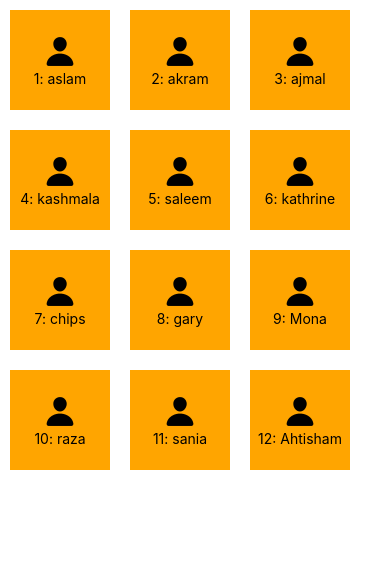
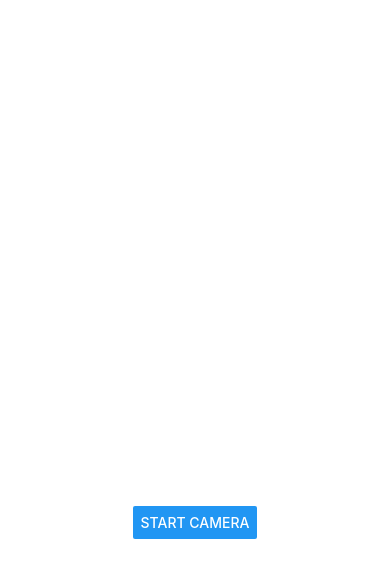
Before and after one commit to rizwanatta/waterism, a React Native app: screen / in a window 390 px wide. Shown: the top 578 px of the page. Built offline with nearby package versions, Linux system fonts and the light colour scheme.

Commit message:
how to work with external camera base

```diff
--- a/App.js
+++ b/App.js
@@ -1,5 +1,6 @@
+import CameraPractice from "./src/screens/CameraPractice";
 import ShoppingList from "./src/screens/shoppingList";
 
 export default function App() {
-  return <ShoppingList />;
+  return <CameraPractice />;
 }
--- a/app.json
+++ b/app.json
@@ -22,6 +22,15 @@
     },
     "web": {
       "favicon": "./assets/favicon.png"
-    }
+    },
+
+    "plugins": [
+      [
+        "expo-image-picker",
+        {
+          "photosPermission": "The app accesses your photos to let you share them with your friends."
+        }
+      ]
+    ]
   }
 }
--- a/package.json
+++ b/package.json
@@ -12,7 +12,8 @@
     "expo": "~51.0.6",
     "expo-status-bar": "~1.12.1",
     "react": "18.2.0",
-    "react-native": "0.74.1"
+    "react-native": "0.74.1",
+    "expo-image-picker": "~15.0.5"
   },
   "devDependencies": {
     "@babel/core": "^7.20.0"
--- /dev/null
+++ b/src/screens/CameraPractice.jsx
@@ -0,0 +1,36 @@
+import { useState } from "react";
+import { Button, View, StyleSheet, Image } from "react-native";
+import * as ImagePicker from "expo-image-picker";
+
+export default function CameraPractice() {
+  const [imagePath, setImagePath] = useState("");
+
+  const startCamera = async () => {
+    await ImagePicker.requestCameraPermissionsAsync();
+    let result = await ImagePicker.launchCameraAsync();
+
+    if (result.canceled === false) {
+      let url = result.assets[0].uri;
+      setImagePath(url);
+    }
+  };
+
+  return (
+    <View style={styles.container}>
+      <Image source={{ uri: imagePath }} style={styles.image} />
+      <Button title="Start Camera" onPress={startCamera} />
+    </View>
+  );
+}
+
+const styles = StyleSheet.create({
+  container: {
+    flex: 1,
+    alignItems: "center",
+    justifyContent: "center",
+  },
+  image: {
+    width: 200,
+    height: 200,
+  },
+});
```
Also changed, not shown: 1 other file (tests, documents, lock files or other folders).
